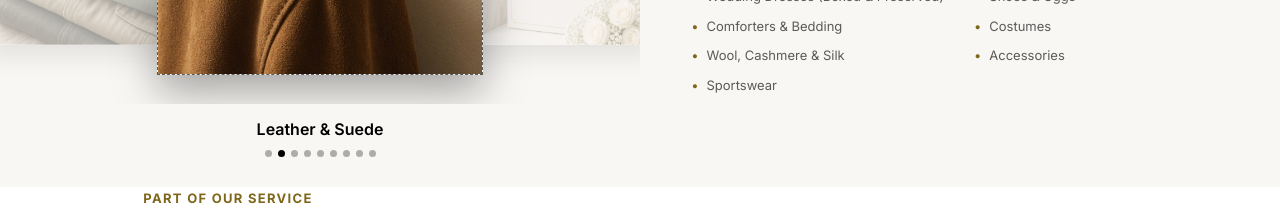
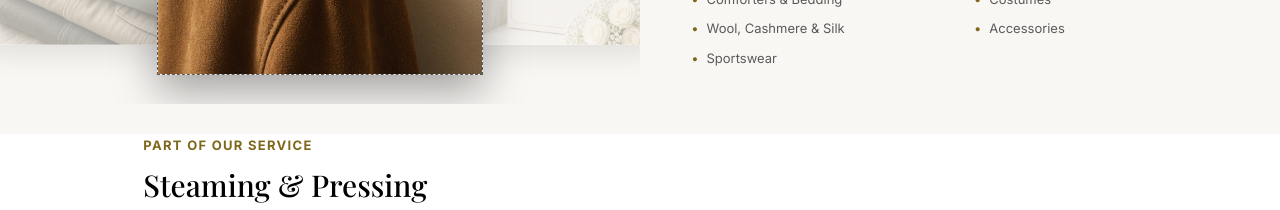
Before and after one commit to notEmmi/kandb, a React (Vite) app: page / in a window 1280 px wide. Shown: the part 1340-1550 px from the top of the page. Built offline with nearby package versions, Linux system fonts and the light colour scheme; a web font is replaced by a local one.

Commit message:
fix: remove drycleaning overlay and caption from ServicesSection for cleaner layout

```diff
--- a/src/components/ServicesSection.css
+++ b/src/components/ServicesSection.css
@@ -56,45 +56,6 @@
 .drycleaning-slide.is-active {
   box-shadow: 0 16px 40px rgba(0, 0, 0, 0.35);
   border: 1px dashed color-mix(in srgb, var(--primary) 60%, var(--muted) 40%);
-}
-
-.drycleaning-overlay {
-  padding-inline: var(--space-4);
-  display: flex;
-  flex-direction: column;
-  align-items: center;
-  gap: var(--space-2);
-}
-
-.drycleaning-caption {
-  color: var(--primary);
-  font-size: var(--font-size-lg);
-  font-weight: 600;
-  text-align: center;
-  overflow-wrap: anywhere;
-}
-
-.dots {
-  display: flex;
-  justify-content: center;
-  gap: 6px;
-  flex-wrap: wrap;
-}
-
-.dots-dot {
-  width: 7px;
-  height: 7px;
-  border-radius: 50%;
-  border: none;
-  padding: 0;
-  cursor: pointer;
-  background: var(--primary);
-  opacity: 0.3;
-  transition: opacity 0.3s ease;
-}
-
-.dots-dot.is-active {
-  opacity: 1;
 }
 
 .drycleaning-body {
--- a/src/components/ServicesSection.jsx
+++ b/src/components/ServicesSection.jsx
@@ -75,20 +75,6 @@ export default function ServicesSection({ images = {} }) {
             )
           })}
           </div>
-          <div className="drycleaning-overlay">
-            <div className="drycleaning-caption">{activeItem.label}</div>
-            <div className="dots">
-              {dryCleaningItems.map((item, index) => (
-                <button
-                  key={item.id}
-                  type="button"
-                  className={`dots-dot ${index === activeIndex ? 'is-active' : ''}`}
-                  aria-label={item.label}
-                  onClick={() => setActiveIndex(index)}
-                ></button>
-              ))}
-            </div>
-          </div>
         </div>
         <div className="drycleaning-body">
           <p className="section-label">OUR MAIN SERVICE</p>
```
